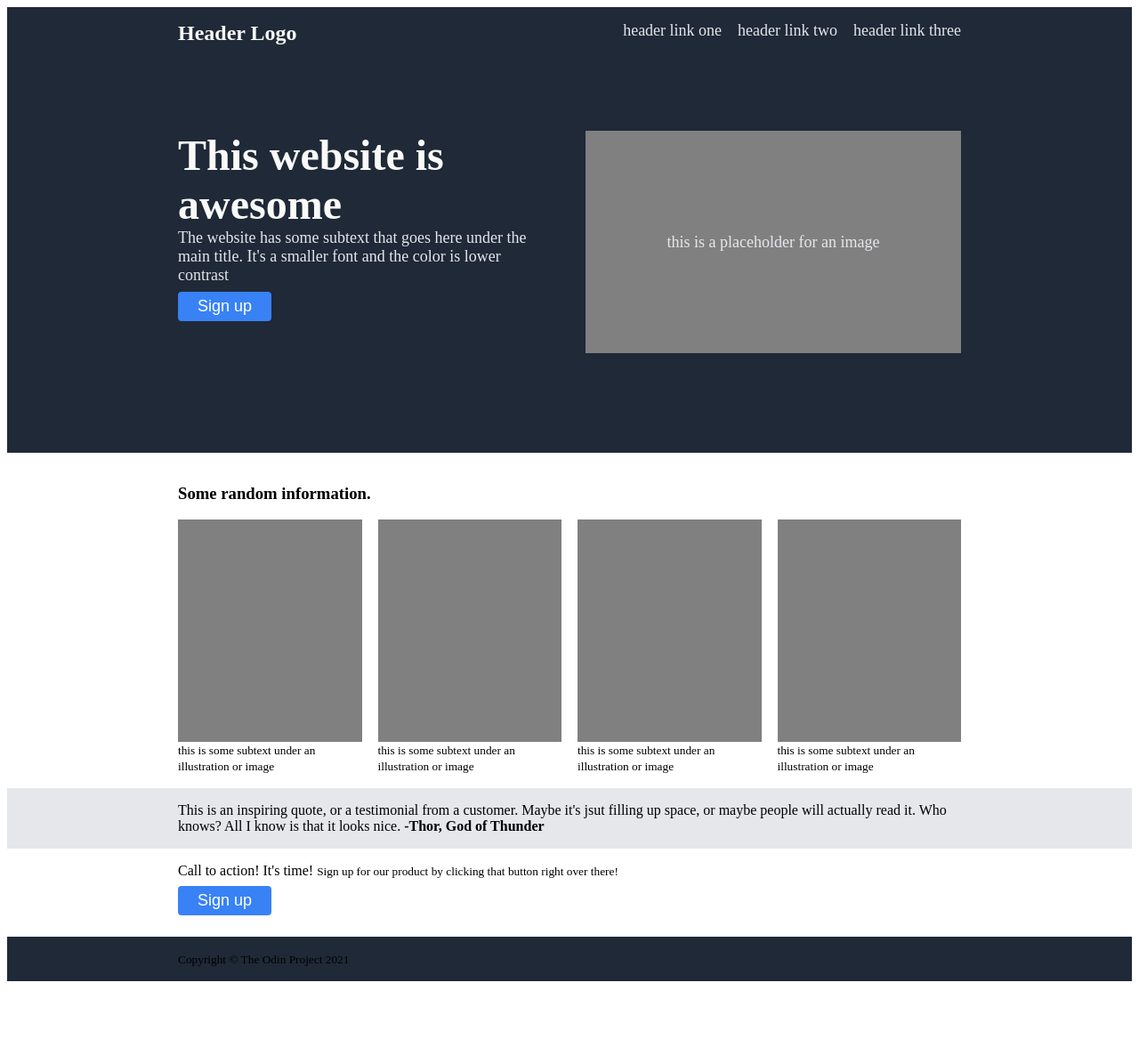
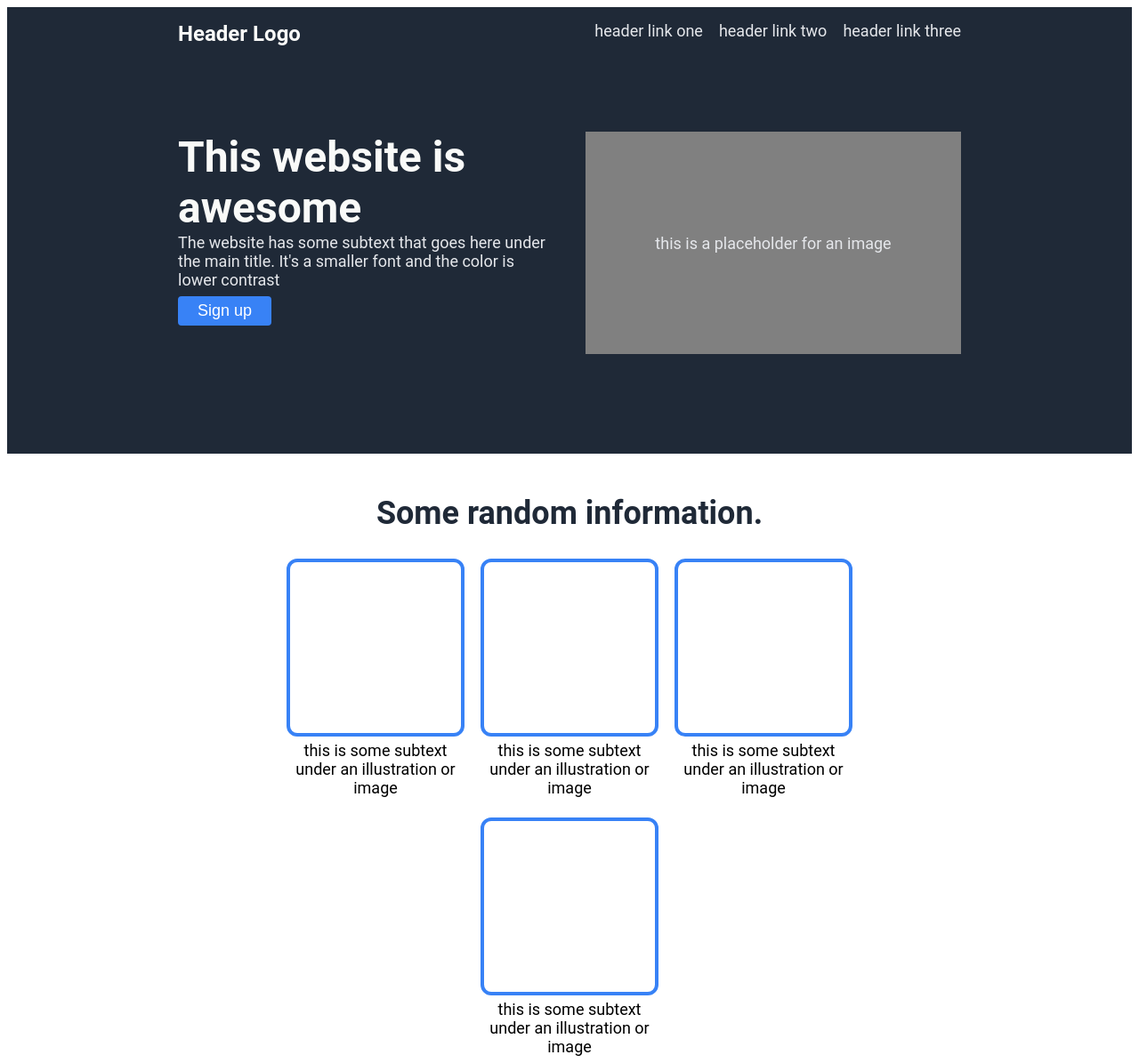
Before and after one commit to kunjanrana4/landing-page, a plain HTML site: page index.html in a window 1280 px wide. Shown: the top 1195 px of the page at 89% size. Before the commit the page ends 1111 px from the top, so only its background shows below. Drawn offline with Linux system fonts and the light colour scheme.

Commit message:
Refactor: Style Random Information section
Added styling to style the random information section as per the design image.

```diff
--- a/index.html
+++ b/index.html
@@ -27,27 +27,25 @@
     </div>
 
     <div class="section information">
-        <h3>Some random information.</h3>
-        <div class="illustration">
+        <h2>Some random information.</h2>
         <ul>
             <li>
                 <div class="placeholder"></div>
-                    <small>this is some subtext under an illustration or image</small>
+                <p class="subtext">this is some subtext under an illustration or image</p>
             </li>
             <li>
                 <div class="placeholder"></div>
-                    <small>this is some subtext under an illustration or image</small>
+                <p class="subtext">this is some subtext under an illustration or image</p>
             </li>
             <li>
                 <div class="placeholder"></div>
-                    <small>this is some subtext under an illustration or image</small>
+                <p class="subtext">this is some subtext under an illustration or image</p>
             </li>
             <li>
                 <div class="placeholder"></div>
-                    <small>this is some subtext under an illustration or image</small>
+                <p class="subtext">this is some subtext under an illustration or image</p>
             </li>
         </ul>
-        </div>
     </div>
 
     <div class="quote section">
--- a/style.css
+++ b/style.css
@@ -4,6 +4,7 @@
 }
 
 body{
+    font-family: "Roboto", Arial, Helvetica, sans-serif;
     display: flex;
     flex-direction: column;
 }
@@ -33,6 +34,7 @@ body{
 
 .hero-content{
     display: flex;
+    flex-wrap: wrap-reverse;
     gap: 36px;
     margin: 1in 0;
 }
@@ -48,6 +50,10 @@ body{
     background-color: grey;
     height: 250px;
     flex: 1;
+}
+
+.placeholder p{
+    margin: 10px;
 }
 
 .hero, .footer{
@@ -75,9 +81,47 @@ ul{
     gap: 18px;
 }
 
+.information ul{
+    margin: 0 0.5in 0.5in;
+    justify-content: center;
+    flex-wrap: wrap;
+}
+
+.information li{
+    flex: 0 1 0;
+}
+
+.information .placeholder{
+    background-color: transparent;
+    border: 4px solid #3882F6;
+    border-radius: 12px;
+    min-width: 200px;
+    min-height: 200px;
+}
+
+.information .subtext{
+    color: black;
+    text-align: center;
+    flex-basis: 0;
+    margin: 5px 0;
+}
+
+li{
+    display: flex;
+    flex-direction: column;
+    align-items: center;
+}
+
 p, a{
     text-decoration: none;
     font-size: 18px;
     color: #E5E7EB;
     margin: 0;
 }
+
+h2{
+    font-size: 36px;
+    font-weight: bolder;
+    color: #1F2937;
+    text-align: center;
+}
```
Lines whose indentation alone changed are shown as unchanged.
